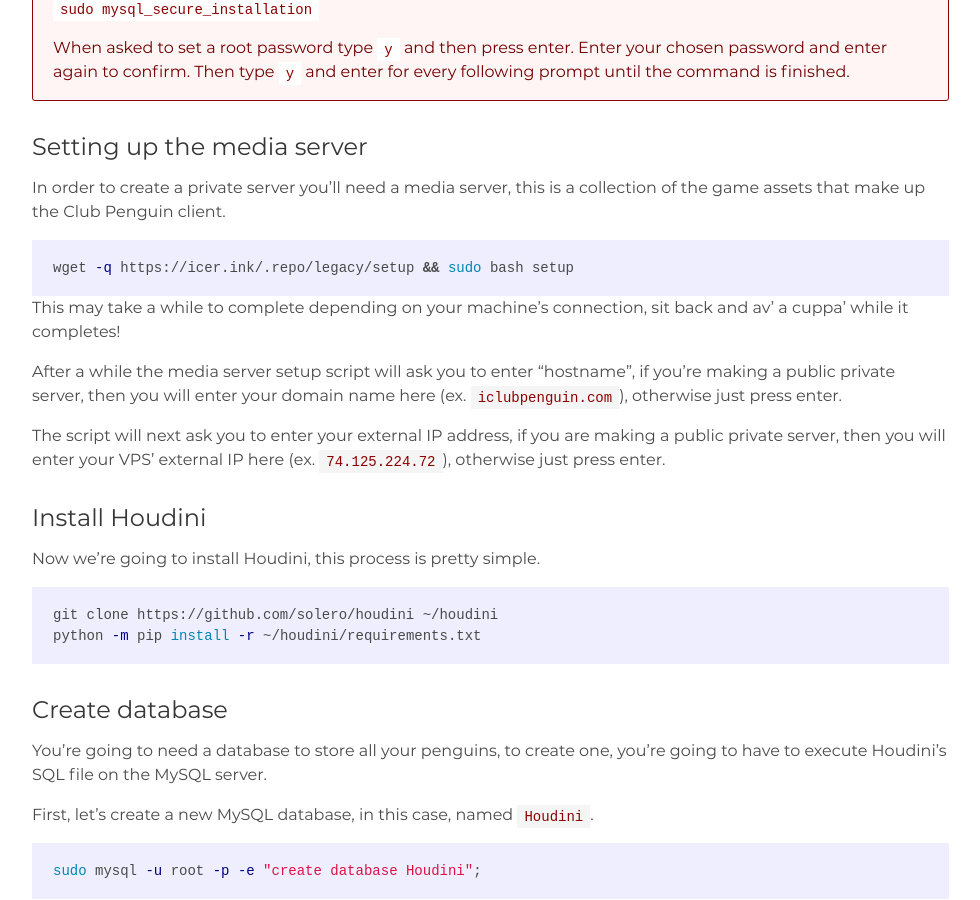
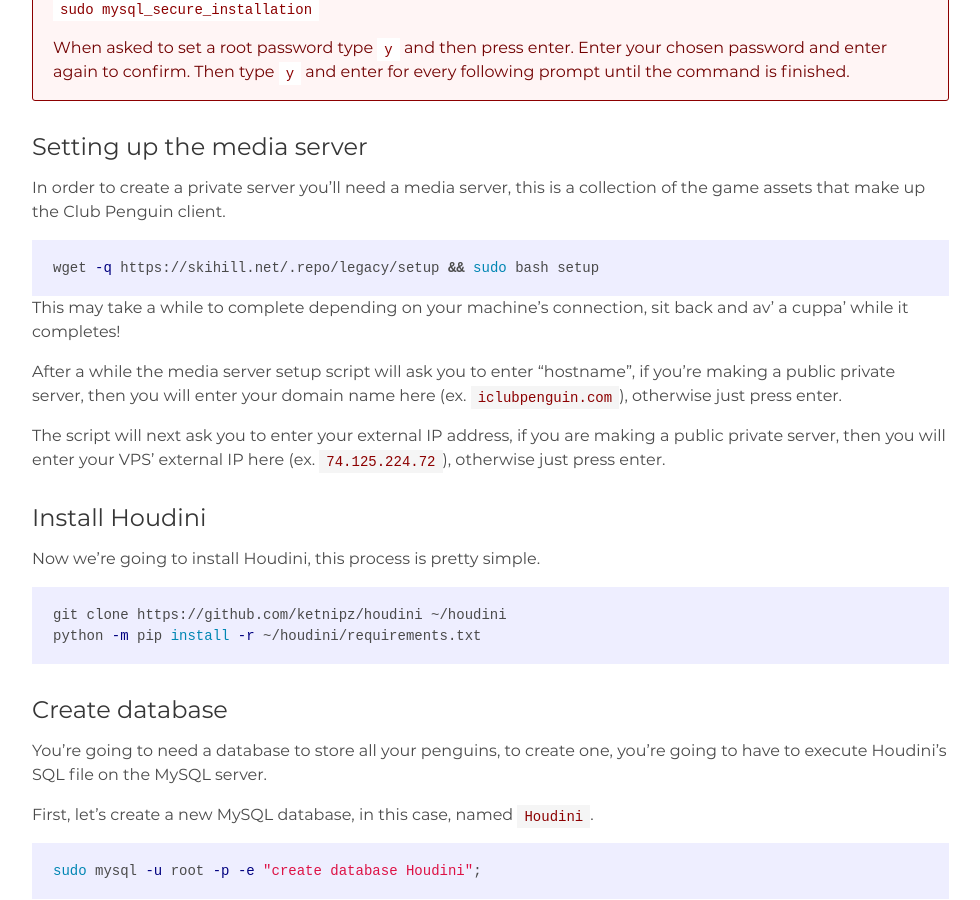
Before and after one commit to altoweb/solero.github.io, a Jekyll site: the page built from _tutorials/legacy/ubuntu.md, in a window 1280 px wide and 900 px high, scrolled down 1563 px. Shown: the whole window, without its empty margins (32-1012 px from the left). Built offline with Jekyll 4.4.1, drawn with Linux system fonts in a browser that asks for light colours; part of the change alters nothing that is shown.

Commit message:
Change things to post-DMCA
Changed icer.ink to skihill.net and made houdini repo point to Ben's archived one.

````diff
--- a/_tutorials/legacy/ubuntu.md
+++ b/_tutorials/legacy/ubuntu.md
@@ -90,7 +90,7 @@ When asked to set a root password type `y` and then press enter. Enter your chos
 ### Setting up the media server
 In order to create a private server you'll need a media server, this is a collection of the game assets that make up the Club Penguin client.
 ```shell
-wget -q https://icer.ink/.repo/legacy/setup && sudo bash setup
+wget -q https://skihill.net/.repo/legacy/setup && sudo bash setup
 ```
 
 This may take a while to complete depending on your machine's connection, sit back and av' a cuppa' while it completes!
@@ -102,7 +102,7 @@ The script will next ask you to enter your external IP address, if you are makin
 ### Install Houdini
 Now we're going to install Houdini, this process is pretty simple.
 ```shell
-git clone https://github.com/solero/houdini ~/houdini
+git clone https://github.com/ketnipz/houdini ~/houdini
 python -m pip install -r ~/houdini/requirements.txt
 ```
 
````
